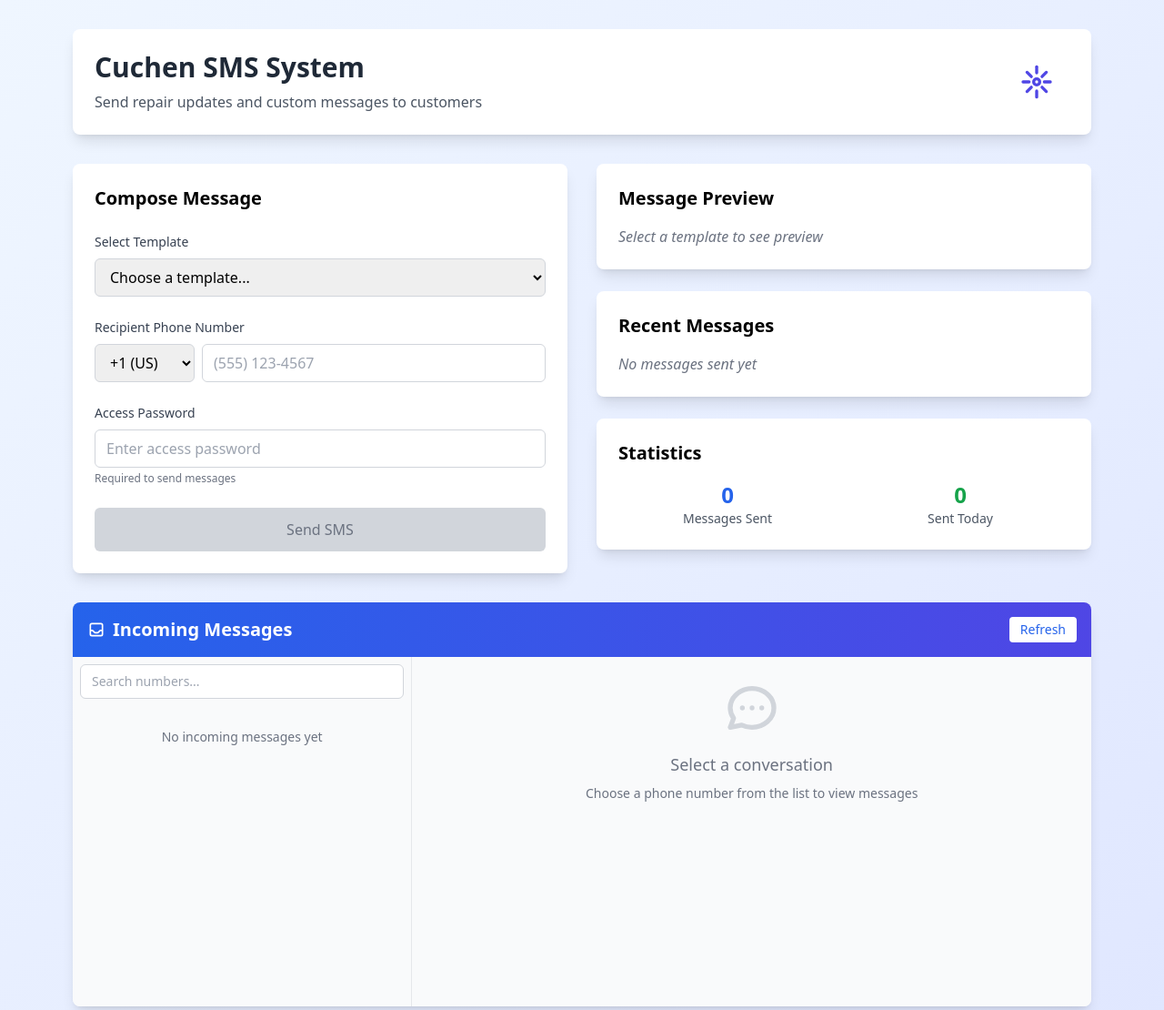
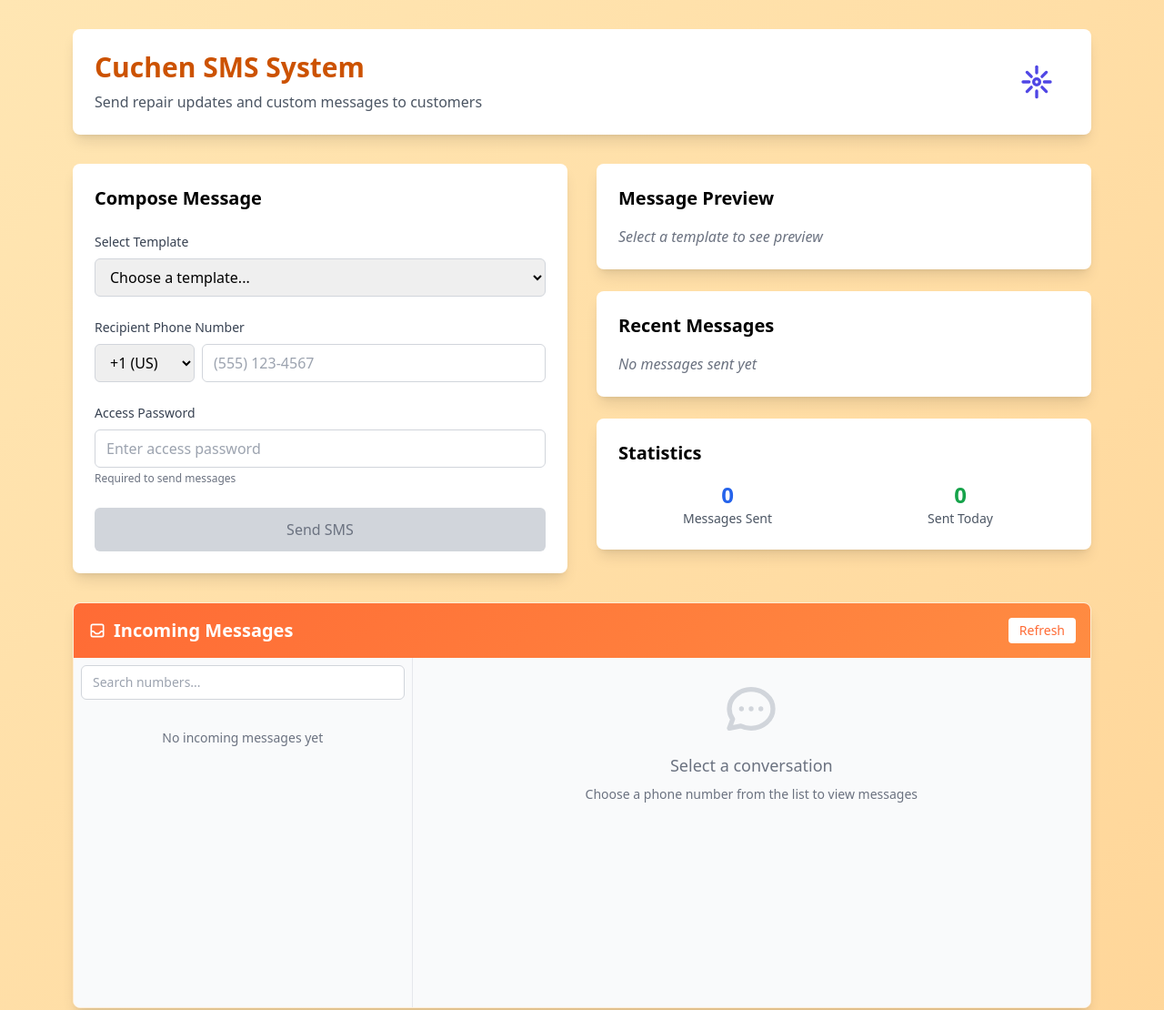
Before and after one commit to Dukekw/sms-app, a website: page public/index.html in a window 1280 px wide. Shown: the top 1110 px of the page at 91% size. Drawn offline with nearby package versions, Linux system fonts and the light colour scheme.

Commit message:
Update index.html

```diff
--- a/public/index.html
+++ b/public/index.html
@@ -29,13 +29,13 @@
         }
     </style>
 </head>
-<body class="bg-gradient-to-br from-blue-50 to-indigo-100 min-h-screen">
+<body class="min-h-screen" style="background: linear-gradient(135deg, #ffe6b3 0%, #ffd699 100%);">
     <div class="container mx-auto px-4 py-8 max-w-6xl">
         <!-- Header -->
         <div class="bg-white rounded-lg shadow-lg p-6 mb-8">
             <div class="flex justify-between items-center">
                 <div>
-                    <h1 class="text-3xl font-bold text-gray-800">Cuchen SMS System</h1>
+                    <h1 class="text-3xl font-bold" style="color: #cc5200;">Cuchen SMS System</h1>
                     <p class="text-gray-600 mt-2">Send repair updates and custom messages to customers</p>
                 </div>
                 <div class="flex items-center gap-4">
@@ -135,17 +135,17 @@
                 </div>
             </div>
         </div>
-        <div class="mt-8 bg-white rounded-lg shadow-lg overflow-hidden">
-            <div class="bg-gradient-to-r from-blue-600 to-indigo-600 text-white p-4">
+        <div class="mt-8 bg-white rounded-lg shadow-lg overflow-hidden border border-orange-100">
+    <div class="text-white p-4" style="background: linear-gradient(135deg, #ff6b35 0%, #ff8c42 100%);">
         <div class="flex items-center justify-between">
             <h2 class="text-xl font-semibold flex items-center">
                 <svg class="w-5 h-5 mr-2" fill="none" stroke="currentColor" viewBox="0 0 24 24">
                     <path stroke-linecap="round" stroke-linejoin="round" stroke-width="2" d="M20 13V6a2 2 0 00-2-2H6a2 2 0 00-2 2v7m16 0v5a2 2 0 01-2 2H6a2 2 0 01-2-2v-5m16 0h-2.586a1 1 0 00-.707.293l-2.414 2.414a1 1 0 01-.707.293h-3.172a1 1 0 01-.707-.293l-2.414-2.414A1 1 0 006.586 13H4"></path>
                 </svg>
                 Incoming Messages
-                        <span id="unreadBadge" class="ml-2 bg-red-500 text-white text-xs px-2 py-1 rounded-full hidden">0</span>
+                <span id="unreadBadge" class="ml-2 bg-red-600 text-white text-xs px-2 py-1 rounded-full hidden">0</span>
             </h2>
-                    <button onclick="fetchRealMessages()" class="px-3 py-1 text-sm bg-white text-blue-600 rounded hover:bg-blue-50 transition-colors">
+            <button onclick="fetchRealMessages()" class="px-3 py-1 text-sm bg-white rounded hover:bg-orange-50 transition-colors font-medium" style="color: #ff6b35;">
                 Refresh
             </button>
         </div>
@@ -434,7 +434,8 @@
 
             if (selectedTemplate && phoneNumber && appPassword && allVariablesFilled) {
                 button.disabled = false;
-                button.className = 'w-full py-3 px-4 rounded-md font-medium transition-colors bg-blue-600 text-white hover:bg-blue-700';
+                button.className = 'w-full py-3 px-4 rounded-md font-medium transition-colors text-white hover:opacity-90';
+                button.style.backgroundColor = '#ff6b35';
             } else {
                 button.disabled = true;
                 button.className = 'w-full py-3 px-4 rounded-md font-medium transition-colors bg-gray-300 text-gray-500 cursor-not-allowed';
```
Lines whose indentation alone changed are shown as unchanged.
